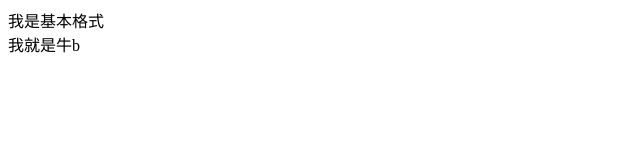
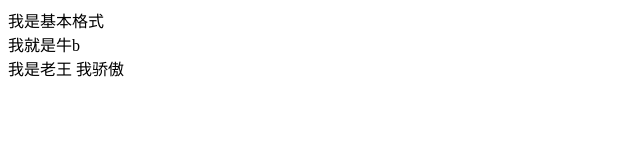
Before and after one commit to wyx511280746/myfrist, a plain HTML site: page index.html in a window 1280 px wide. Shown: the whole page, without its empty margins (0-640 px from the left). Drawn offline with Linux system fonts and the light colour scheme.

Commit message:
我是老王做的

```diff
--- a/index.html
+++ b/index.html
@@ -9,5 +9,6 @@
 <body>
   <div>我是基本格式</div>
   <div>我就是牛b</div>
+  <div>我是老王 我骄傲</div>
 </body>
 </html>
```
